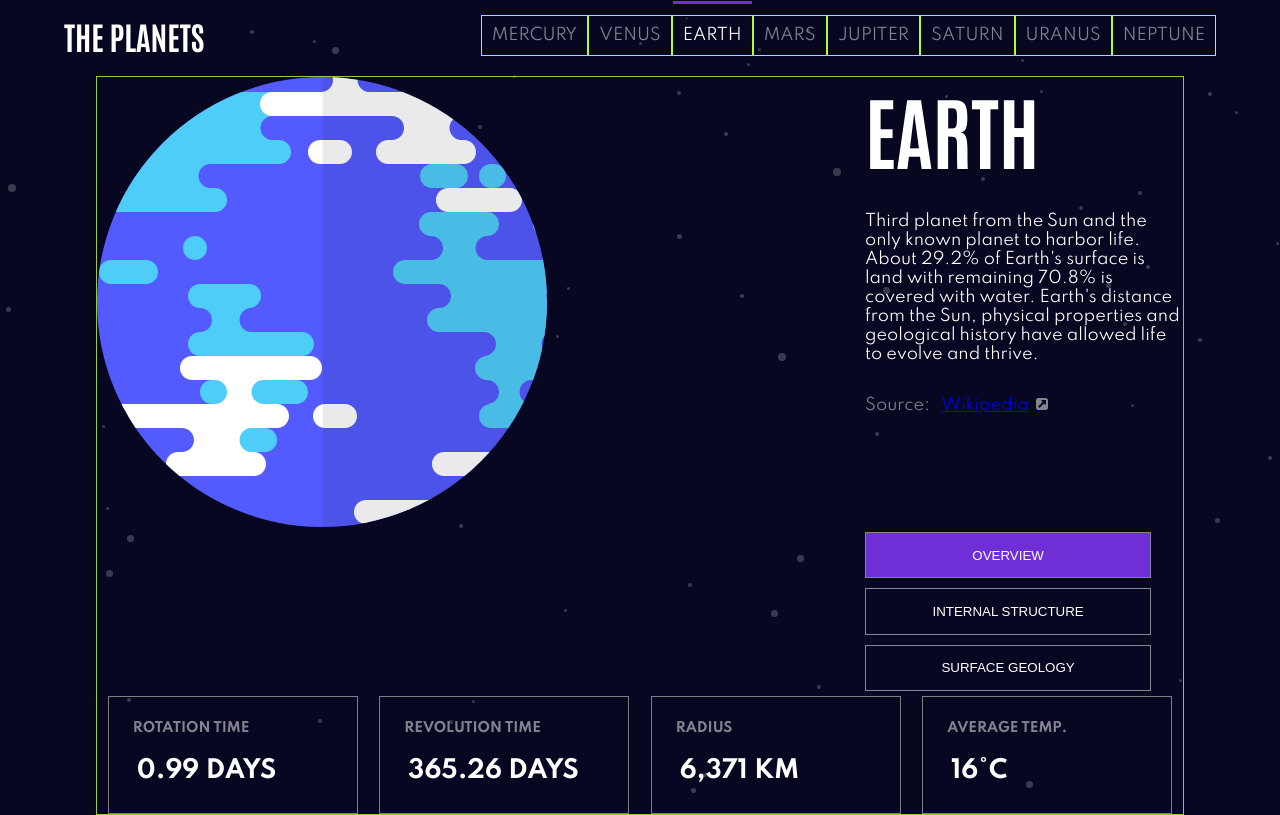
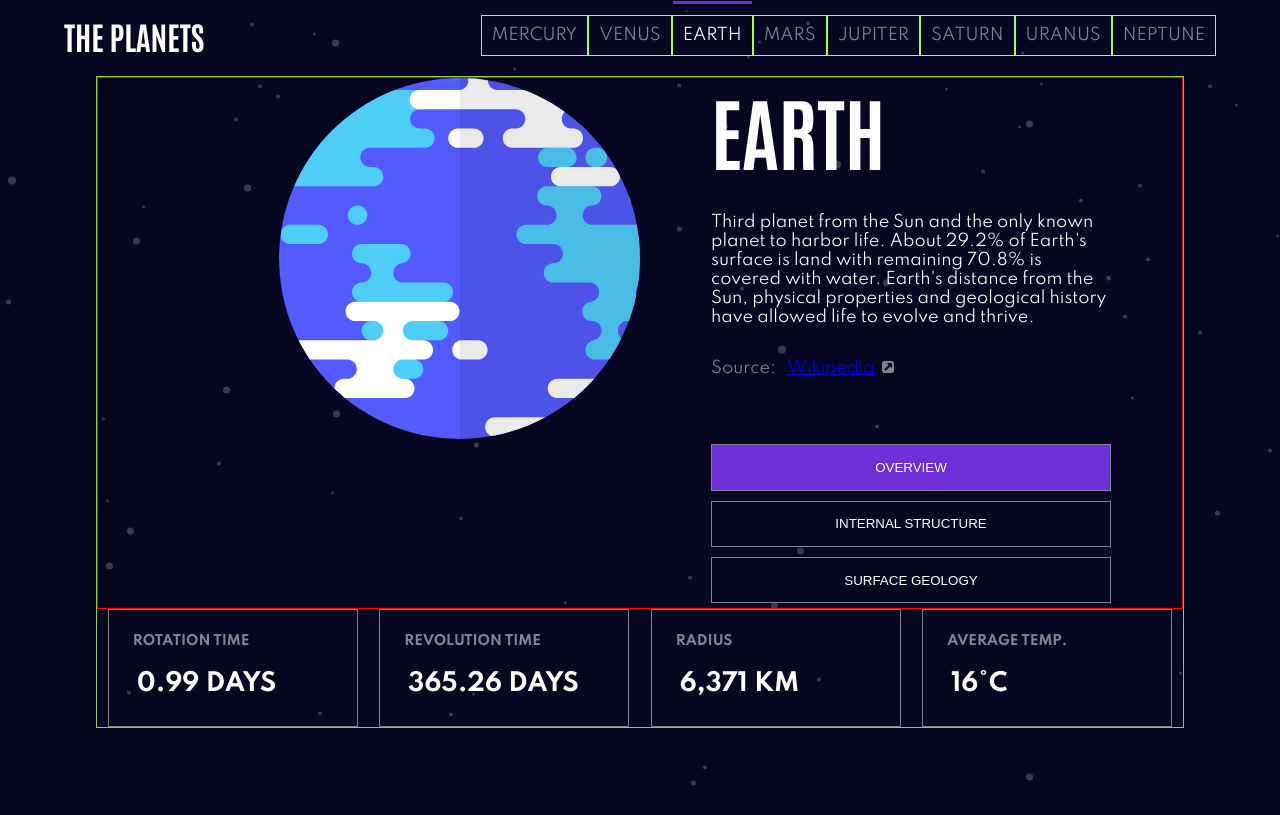
Before and after one commit to ScarSymmetry/-FrontEndMentor-Planets-Facts-with-React, a React (Create React App) app: page / in a window 1280 px wide. Built offline with nearby package versions, Linux system fonts and the light colour scheme.

Commit message:
grid layout

```diff
--- a/src/App.css
+++ b/src/App.css
@@ -39,8 +39,7 @@ body {
 
 .wrapper {
 	max-width: 85vw;
-	display: grid;
-	grid-template-columns: repeat(5,1fr);
+
 	margin: 0 auto;
 	padding: 0;
 	border: 1px solid yellowgreen;
--- a/src/App.js
+++ b/src/App.js
@@ -3,7 +3,6 @@ import { useState, useEffect } from "react";
 import data from "./data.json";
 import PlanetDetails from "./PlanetDetails";
 
-import TabWrapper from "./TabWrapper";
 import "./App.css";
 import arrow from "./svg/icon-source.svg";
 import Header from "./Header";
@@ -25,7 +24,7 @@ const App = () => {
 
 	const [infoText, link] = Object.values(planet[shit]);
 
-	//not sure if this is even a sideeffect.i guess its not so i could just put it in the handlePlanetChange function?
+	//not sure if this is even a sideeffect.i guess its not ,so i could just put it in the handlePlanetChange function?
 	//this resets active tab when you change planet in the navbar
 	useEffect(() => {
 		setActiveIndex(0);
@@ -44,15 +43,13 @@ const App = () => {
 				<img style={{ width: "400px" }} src={planetImage} alt="" />
 				<p>{infoText}</p>
 				<a href={link}>Source:Wikipedia </a> */}
-				<img src={planetImage} alt="image of the planet" />
+
 				<Main
 					planetTitle={planet.name}
 					planetDescription={infoText}
 					wikiLink={link}
 					arrow={arrow}
 					planetImage={planetImage}
-				/>
-				<TabWrapper
 					planetName={planet.name}
 					activeId={activeIndex}
 					setActiveIndex={setActiveIndex}
--- a/src/PlanetsButton.module.css
+++ b/src/PlanetsButton.module.css
@@ -3,7 +3,7 @@
 	margin-block: 5px;
 
 	padding: 1.1em;
-	width: 90%;
+	min-width: 400px;
 	cursor: pointer;
 	border: 1px solid var(--color-light-grey);
 	background: transparent;
--- a/src/TabWrapper.module.css
+++ b/src/TabWrapper.module.css
@@ -1,6 +1,4 @@
 .buttonWrapper {
-    max-width: 100%;
 	display: flex;
 	flex-direction: column;
-	grid-column: 4 / 6;
 }
--- a/src/componenets/Main/Main.js
+++ b/src/componenets/Main/Main.js
@@ -1,17 +1,39 @@
 import styles from "./Main.module.css";
+import TabWrapper from "../../TabWrapper";
 
-const Main = ({ planetTitle, planetDescription, wikiLink, arrow }) => {
+const Main = ({
+	planetTitle,
+	planetDescription,
+	wikiLink,
+	arrow,
+	planetImage,
+	planetName,
+	activeId,
+	setActiveIndex,
+}) => {
 	return (
 		<main className={styles.planet}>
+			<div className={styles.image_container}>
+				<img className={styles.planet__image} src={planetImage} alt="planet" />
+			</div>
+			<div className={styles.text_container}>
 				<h2 className={styles.planet__title}>{planetTitle}</h2>
 				<p className={styles.planet__description}>{planetDescription}</p>
 				<p className={styles.planet__source}>
 					Source: {"  "}
-				<a href={wikiLink} target="_blank">
+					<a href={wikiLink} target="_blank" rel="noreferrer">
 						Wikipedia
 					</a>
 					<img src={arrow} alt="wikipedia link" />
 				</p>
+			</div>
+			<div className={styles.tab_container}>
+				<TabWrapper
+					planetName={planetName}
+					activeId={activeId}
+					setActiveIndex={setActiveIndex}
+				/>
+			</div>
 		</main>
 	);
 };
--- a/src/componenets/Main/Main.module.css
+++ b/src/componenets/Main/Main.module.css
@@ -1,8 +1,19 @@
 .planet {
 	color: var(--color-white);
+	display: grid;
+	grid-template-columns: repeat(6, 1fr);
+	border: 1px solid red;
+}
+
+.text_container {
+	grid-column: 4 / -1;
 	max-width: 400px;
-    grid-column:  4 / 6;
+	justify-self: center;
+}
 
+.tab_container {
+	grid-column: 4 / -1;
+	justify-self: center;
 }
 
 .planet__title {
@@ -21,8 +32,15 @@
 	color: var(--color-light-grey);
 }
 
+.image_container {
+	max-width: 100%;
+	max-height: 100%;
+	grid-column: 2 / 4;
+}
+
 .planet__image {
-
+	display: block;
+	width: 100%;
 }
 
 a {
```
Lines whose indentation alone changed are shown as unchanged.
